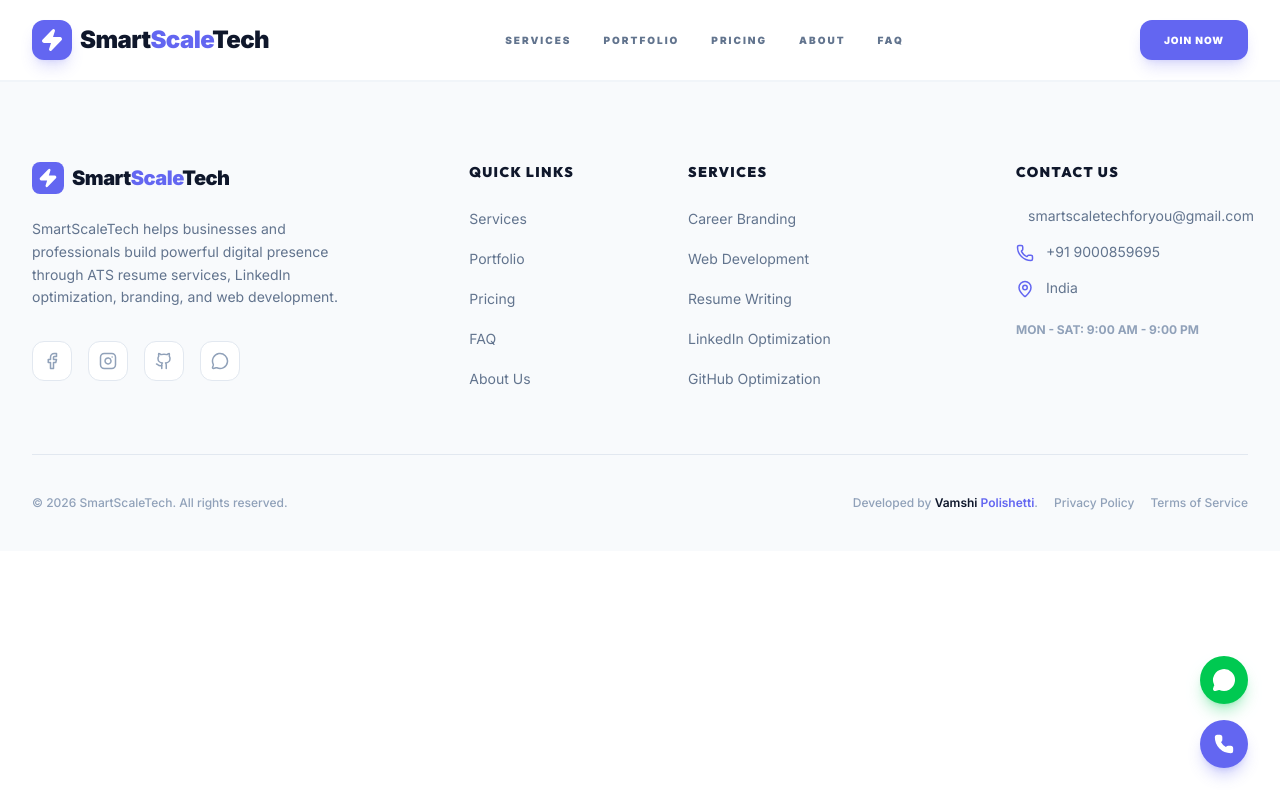
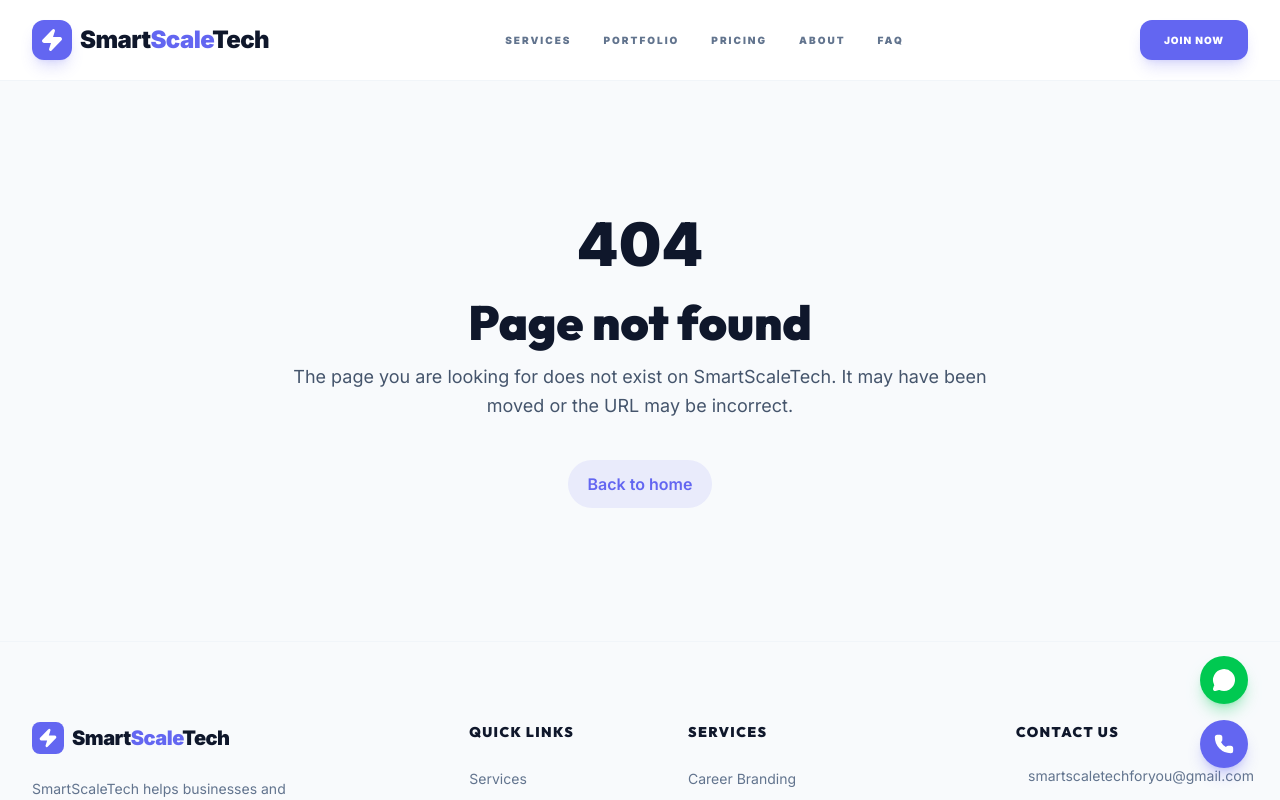
Before and after one commit to polishettivamshi/smartscaletech, a React (Vite) app: page /404 in a window 1280 px wide. Shown: the top 800 px of the page. Built offline with nearby package versions, Linux system fonts and the light colour scheme.

Commit message:
code updated

```diff
--- a/src/App.tsx
+++ b/src/App.tsx
@@ -14,6 +14,7 @@ import { Pricing } from './components/home/Pricing';
 import { FAQ } from './components/home/FAQ';
 import { CTASection } from './components/home/CTASection';
 import { Footer } from './components/layout/Footer';
+import { NotFound } from './components/layout/NotFound';
 import { FloatingActions } from './components/home/FloatingActions';
 
 function HomePage() {
@@ -41,6 +42,8 @@ export default function App() {
           <Route path="/" element={<HomePage />} />
           <Route path="/privacy-policy" element={<PrivacyPolicy />} />
           <Route path="/terms-of-service" element={<TermsOfService />} />
+          <Route path="/404" element={<NotFound />} />
+          <Route path="*" element={<NotFound />} />
         </Routes>
         <Footer />
         <FloatingActions />
--- a/src/components/layout/Footer.tsx
+++ b/src/components/layout/Footer.tsx
@@ -85,7 +85,7 @@ export const Footer = () => {
            <div className="flex flex-col sm:flex-row items-center gap-4 text-slate-400 text-xs font-medium">
               <span>
                 Developed by{' '}
-                <a href="https://www.linkedin.com/in/vamshi-polishetti" target="_blank" rel="noopener noreferrer" className="font-semibold hover:text-slate-900">
+                <a href="https://www.linkedin.com/in/polishettivamshi/" target="_blank" rel="noopener noreferrer" className="font-semibold hover:text-slate-900">
                   <span className="text-slate-900">Vamshi</span>{' '}
                   <span className="text-primary">Polishetti</span>
                 </a>
--- /dev/null
+++ b/src/components/layout/NotFound.tsx
@@ -0,0 +1,20 @@
+import { Link } from 'react-router-dom';
+
+export const NotFound = () => {
+  return (
+    <section className="min-h-[70vh] flex items-center justify-center bg-slate-50 py-24">
+      <div className="mx-auto max-w-3xl text-center px-4 sm:px-6 lg:px-8">
+        <span className="text-6xl font-black text-slate-900">404</span>
+        <h1 className="mt-6 text-4xl font-black text-slate-900 sm:text-5xl">Page not found</h1>
+        <p className="mt-4 text-slate-600 text-base sm:text-lg leading-relaxed">
+          The page you are looking for does not exist on SmartScaleTech. It may have been moved or the URL may be incorrect.
+        </p>
+        <div className="mt-10 inline-flex rounded-full bg-primary/10 px-5 py-3">
+          <Link to="/" className="text-primary font-semibold hover:text-primary/90">
+            Back to home
+          </Link>
+        </div>
+      </div>
+    </section>
+  );
+};
```
